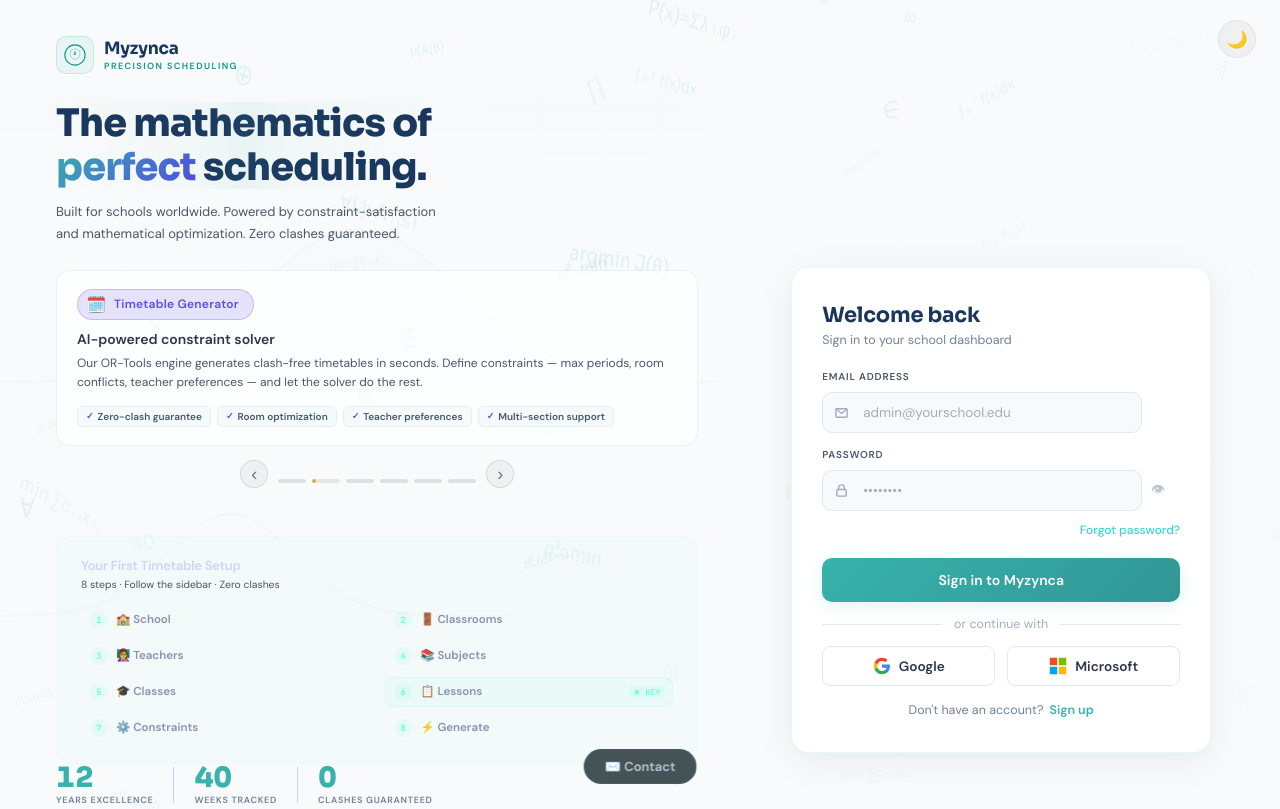
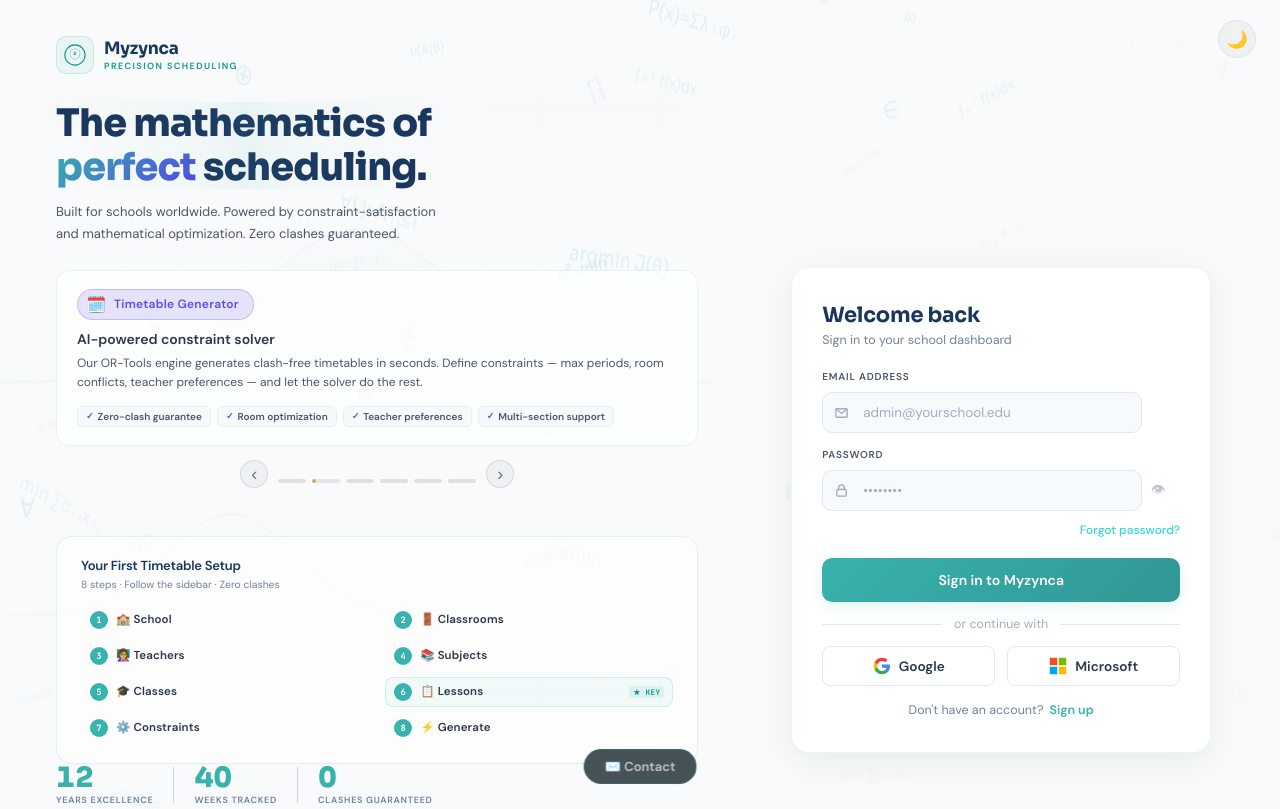
Before and after one commit to arfeen306-design/Timetable-app, a React (Vite) app in the folder online/web/: page /login in a window 1280 px wide. Shown: the top 809 px of the page. Built offline with nearby package versions, Linux system fonts and the light colour scheme.

Commit message:
fix: roadmap contrast for dark/light themes
Converted from inline styles to CSS classes (.roadmap-*)
Dark theme: teal accents on dark backgrounds
Light theme: deep navy text, teal-on-white numbers, dark gray labels
Both themes now have strong, readable contrast

```diff
--- a/online/web/src/pages/Login.css
+++ b/online/web/src/pages/Login.css
@@ -524,6 +524,49 @@
                      margin: 0 24px 24px; max-width: 100%; }
 }
 
+/* ── 8-Step Setup Roadmap (Dark theme defaults) ──────────────── */
+.roadmap-box {
+  margin-top: 24px; padding: 20px 24px; border-radius: 16px;
+  background: rgba(100,255,218,0.03);
+  border: 1px solid rgba(100,255,218,0.08);
+  animation: slideUp 0.7s ease 0.3s both;
+}
+.roadmap-title {
+  font-size: 0.82rem; font-weight: 700; color: #CCD6F6;
+  margin-bottom: 4px; letter-spacing: -0.02em;
+}
+.roadmap-sub {
+  font-size: 0.65rem; color: #52677D; margin-bottom: 14px;
+}
+.roadmap-grid {
+  display: grid; grid-template-columns: 1fr 1fr; gap: 6px 16px;
+}
+.roadmap-step {
+  display: flex; align-items: center; gap: 8px;
+  padding: 5px 8px; border-radius: 8px;
+  border: 1px solid transparent;
+}
+.roadmap-step-key {
+  background: rgba(100,255,218,0.06);
+  border-color: rgba(100,255,218,0.15);
+}
+.roadmap-num {
+  width: 18px; height: 18px; border-radius: 50%; flex-shrink: 0;
+  background: rgba(100,255,218,0.1); color: #64ffda;
+  display: flex; align-items: center; justify-content: center;
+  font-size: 0.55rem; font-weight: 800;
+  font-family: 'JetBrains Mono', monospace;
+}
+.roadmap-label {
+  font-size: 0.72rem; color: #8892B0; font-weight: 600;
+}
+.roadmap-badge {
+  font-size: 0.48rem; font-weight: 800; letter-spacing: 0.05em;
+  padding: 1px 4px; border-radius: 3px;
+  background: rgba(100,255,218,0.12); color: #64ffda;
+  font-family: 'JetBrains Mono', monospace; margin-left: auto;
+}
+
 /* ═══════════════════════════════════════════════════════════════
    LIGHT THEME — "Professional Academic" Aesthetic
    ═══════════════════════════════════════════════════════════════ */
@@ -704,3 +747,22 @@
     backdrop-filter: none; background: rgba(255,255,255,0.92);
   }
 }
+
+/* Roadmap — light theme */
+[data-theme="light"] .roadmap-box {
+  background: rgba(255,255,255,0.6);
+  border-color: rgba(56,178,172,0.15);
+}
+[data-theme="light"] .roadmap-title { color: #1A365D; }
+[data-theme="light"] .roadmap-sub   { color: #718096; }
+[data-theme="light"] .roadmap-step-key {
+  background: rgba(56,178,172,0.06);
+  border-color: rgba(56,178,172,0.18);
+}
+[data-theme="light"] .roadmap-num {
+  background: #38B2AC; color: #fff;
+}
+[data-theme="light"] .roadmap-label { color: #2D3748; }
+[data-theme="light"] .roadmap-badge {
+  background: rgba(56,178,172,0.1); color: #0D9488;
+}
--- a/online/web/src/pages/Login.tsx
+++ b/online/web/src/pages/Login.tsx
@@ -298,18 +298,10 @@
             </div>
 
             {/* ── 8-Step Setup Roadmap ── */}
-            <div style={{
-              marginTop: 24, padding: "20px 24px", borderRadius: 16,
-              background: "rgba(100,255,218,0.03)",
-              border: "1px solid rgba(100,255,218,0.08)",
-            }}>
-              <div style={{ fontSize: "0.82rem", fontWeight: 700, color: "#CCD6F6", marginBottom: 4, letterSpacing: "-0.02em" }}>
-                Your First Timetable Setup
-              </div>
-              <div style={{ fontSize: "0.65rem", color: "#4A5568", marginBottom: 14 }}>
-                8 steps · Follow the sidebar · Zero clashes
-              </div>
-              <div style={{ display: "grid", gridTemplateColumns: "1fr 1fr", gap: "6px 16px" }}>
+            <div className="roadmap-box">
+              <div className="roadmap-title">Your First Timetable Setup</div>
+              <div className="roadmap-sub">8 steps · Follow the sidebar · Zero clashes</div>
+              <div className="roadmap-grid">
                 {[
                   { n: 1, emoji: "🏫", label: "School" },
                   { n: 2, emoji: "🚪", label: "Classrooms" },
@@ -320,29 +312,10 @@
                   { n: 7, emoji: "⚙️", label: "Constraints" },
                   { n: 8, emoji: "⚡", label: "Generate" },
                 ].map(s => (
-                  <div key={s.n} style={{
-                    display: "flex", alignItems: "center", gap: 8,
-                    padding: "5px 8px", borderRadius: 8,
-                    background: s.key ? "rgba(100,255,218,0.06)" : "transparent",
-                    border: s.key ? "1px solid rgba(100,255,218,0.15)" : "1px solid transparent",
-                  }}>
-                    <div style={{
-                      width: 18, height: 18, borderRadius: "50%", flexShrink: 0,
-                      background: "rgba(100,255,218,0.1)", color: "#64ffda",
-                      display: "flex", alignItems: "center", justifyContent: "center",
-                      fontSize: "0.55rem", fontWeight: 800, fontFamily: "var(--font-mono, monospace)",
-                    }}>{s.n}</div>
-                    <span style={{ fontSize: "0.72rem", color: "#8892B0", fontWeight: 600 }}>
-                      {s.emoji} {s.label}
-                    </span>
-                    {s.key && (
-                      <span style={{
-                        fontSize: "0.48rem", fontWeight: 800, letterSpacing: "0.05em",
-                        padding: "1px 4px", borderRadius: 3,
-                        background: "rgba(100,255,218,0.12)", color: "#64ffda",
-                        fontFamily: "var(--font-mono, monospace)", marginLeft: "auto",
-                      }}>★ KEY</span>
-                    )}
+                  <div key={s.n} className={`roadmap-step ${s.key ? "roadmap-step-key" : ""}`}>
+                    <div className="roadmap-num">{s.n}</div>
+                    <span className="roadmap-label">{s.emoji} {s.label}</span>
+                    {s.key && <span className="roadmap-badge">★ KEY</span>}
                   </div>
                 ))}
               </div>
```
